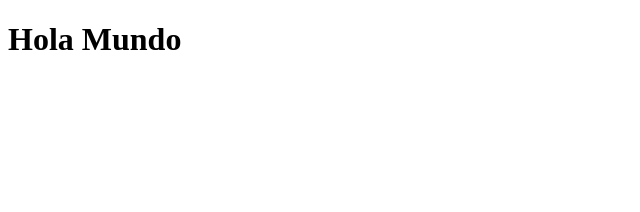
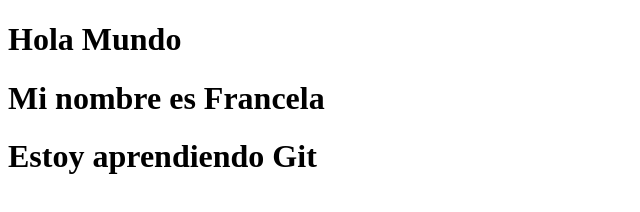
Before and after one commit to Yonjar-Android/EjemploGit, a plain HTML site: page index.html in a window 1280 px wide. Shown: the whole page, without its empty margins (0-640 px from the left). Drawn offline with Linux system fonts and the light colour scheme.

Commit message:
Hice cambios importantes

```diff
--- a/index.html
+++ b/index.html
@@ -7,6 +7,8 @@
 </head>
 <body>
     <h1>Hola Mundo</h1>
+    <h1>Mi nombre es Francela</h1>
+    <h1>Estoy aprendiendo Git</h1>
     <script src="app.js"></script>
 </body>
 </html>
```
